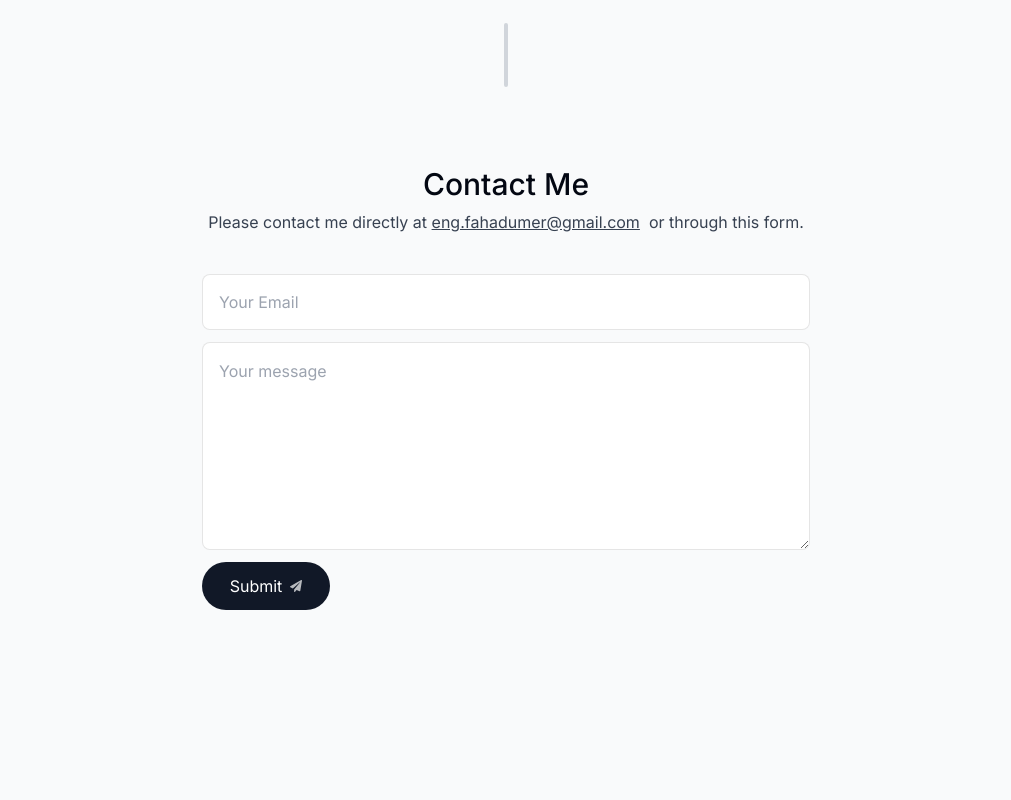
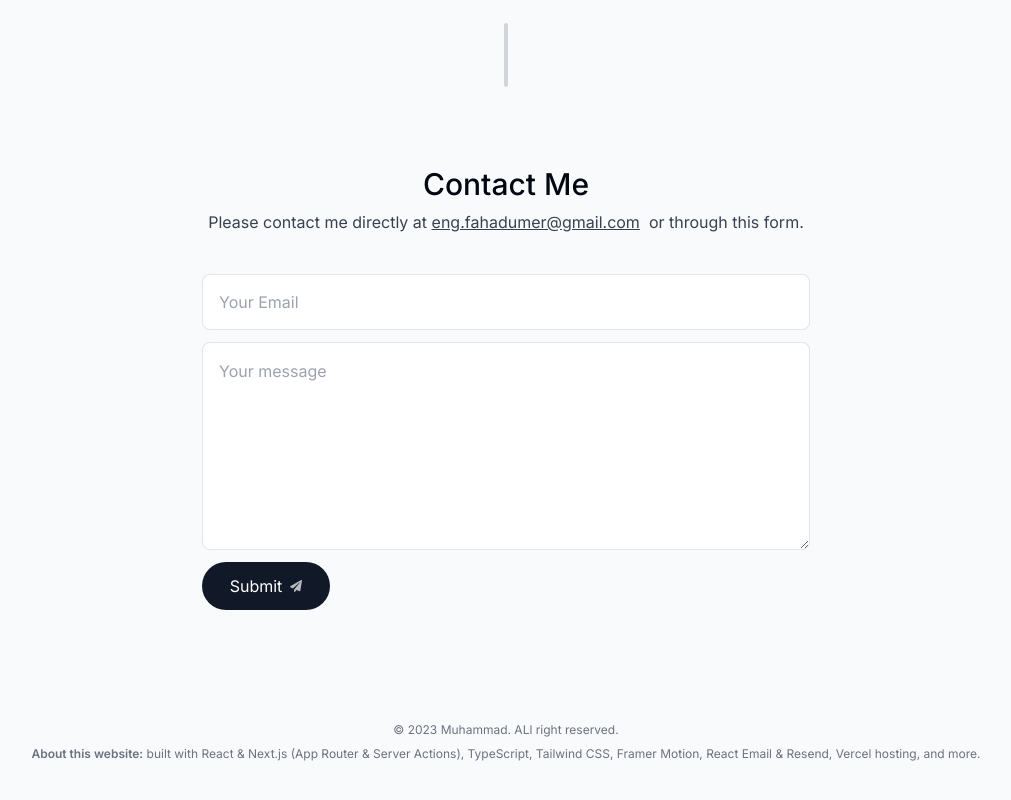
Before and after one commit to MFahadUmer/Next-Portfolio, a Next.js app: page / in a window 1280 px wide. Shown: the part 4112-4912 px from the top of the page, without its empty margins (134-1145 px from the left). Before the commit the page ends 4834 px from the top, so only its background shows below. Built offline with nearby package versions, Linux system fonts and the light colour scheme; no server answers.

Commit message:
Adds Footer

```diff
--- a/app/layout.tsx
+++ b/app/layout.tsx
@@ -2,8 +2,9 @@
 import './globals.css';
 import type { Metadata } from 'next';
 import { Inter } from 'next/font/google';
+import { Toaster } from 'react-hot-toast';
 import ActiveSectionContextProvider from '@/context/active-section-context';
-import { Toaster } from 'react-hot-toast';
+import Footer from '@/components/footer';
 
 const inter = Inter({ subsets: ['latin'] });
 
@@ -28,6 +29,7 @@
         <ActiveSectionContextProvider>
           <Header />
           {children}
+          <Footer />
           <Toaster position="top-right" />
         </ActiveSectionContextProvider>
       </body>
--- /dev/null
+++ b/components/footer.tsx
@@ -0,0 +1,16 @@
+import React from 'react';
+
+export default function Footer() {
+  return (
+    <footer className="mb-10 px-4 text-center text-gray-500">
+      <small className="mb-2 text-xs block">
+        &copy; 2023 Muhammad. ALl right reserved.
+      </small>
+      <p className="text-xs">
+        <span className="font-semibold">About this website:</span> built with
+        React & Next.js (App Router & Server Actions), TypeScript, Tailwind CSS,
+        Framer Motion, React Email & Resend, Vercel hosting, and more.
+      </p>
+    </footer>
+  );
+}
```
